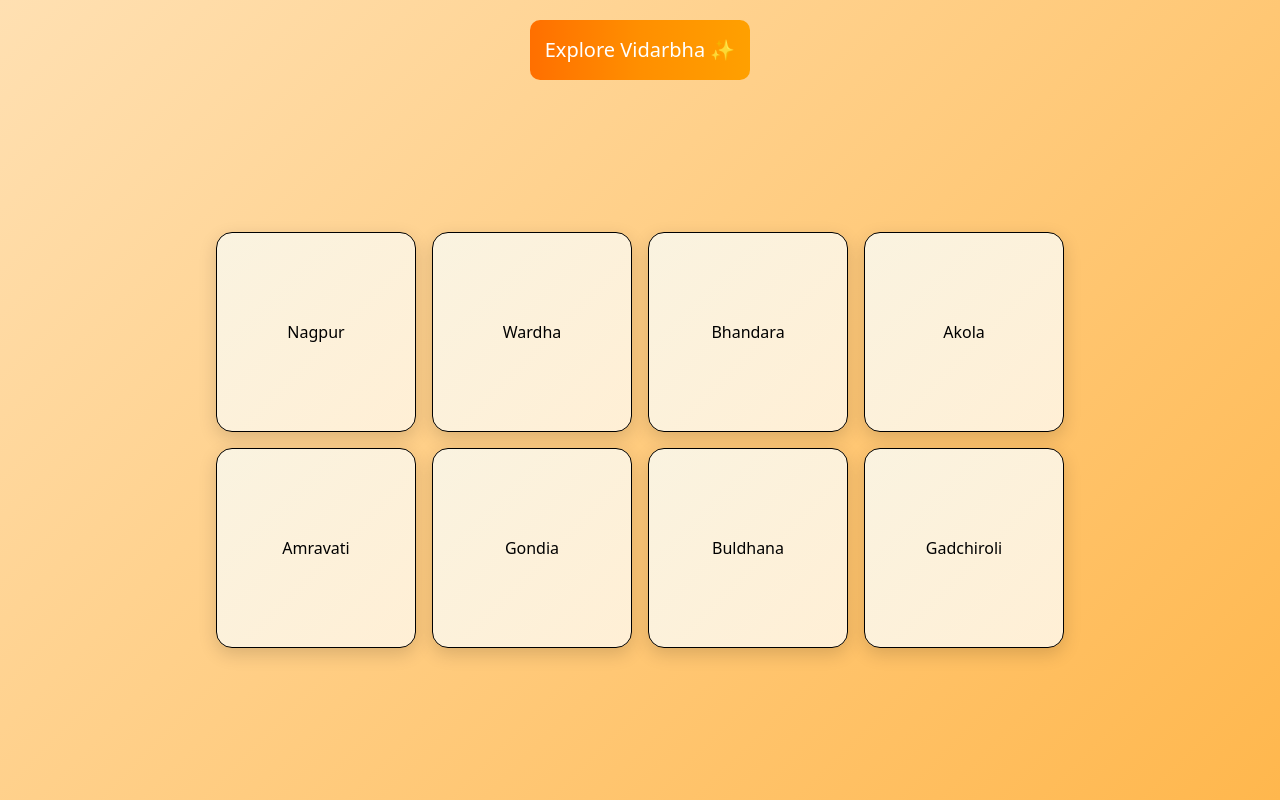
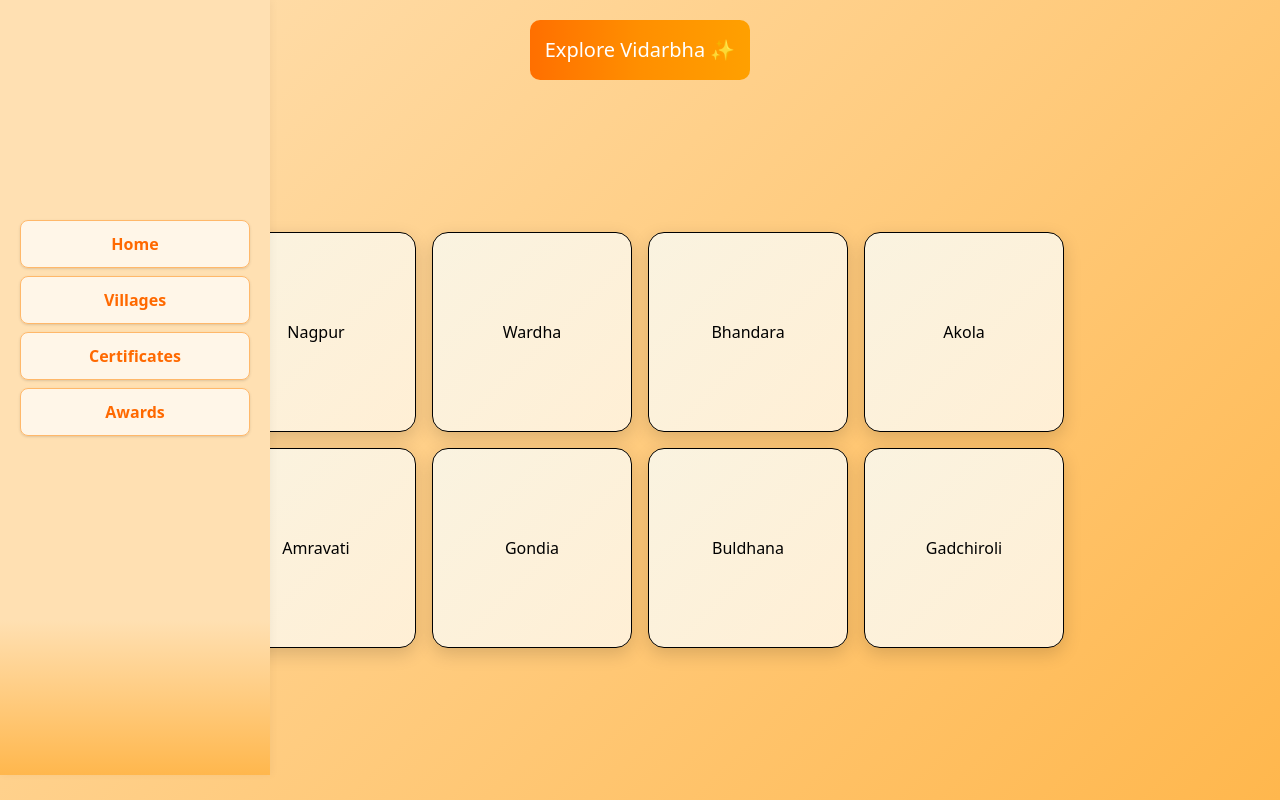
Before and after one commit to bhushanmurkute56/adventurous-vidarbha, a React (Vite) app: page / in a window 1280 px wide. Built offline with nearby package versions, Linux system fonts and the light colour scheme.

Commit message:
Adventurious Vidarbha Project Creation Started

```diff
--- /dev/null
+++ b/src/Components/Box.jsx
@@ -0,0 +1,12 @@
+import React from 'react'
+import { Link } from 'react-router'
+
+function Box({boxTitle,to}) {
+  return (
+    <div>
+        <Link to={to} className='h-[200px] w-[200px] border-1 flex items-center justify-center cursor-pointer m-2 rounded-xl card'>{boxTitle}</Link>
+    </div>
+  )
+}
+
+export default Box;
--- /dev/null
+++ b/src/Components/Buttons.jsx
@@ -0,0 +1,11 @@
+import React from 'react'
+
+function Buttons({title, className}) {
+  return (
+    <div>
+        <button className={`${className} border border-orange-300 h-12 w-full rounded-lg text-orange-500 bg-white/70 font-semibold my-1 cursor-pointer transition-all duration-200 hover:bg-orange-200 hover:text-white hover:border-orange-500 shadow-sm`}>{title}</button>
+    </div>
+  )
+}
+
+export default Buttons;
--- a/src/Components/Nagpur.jsx
+++ b/src/Components/Nagpur.jsx
@@ -2,7 +2,9 @@ import React from 'react'
 
 function Nagpur() {
   return (
-    <div>Nagpur</div>
+    <div className='text-center flex items-center justify-center min-h-screen'>
+
+    </div>
   )
 }
 
--- /dev/null
+++ b/src/Components/RightNavbar.jsx
@@ -0,0 +1,16 @@
+import React from 'react'
+import "./../index.css"
+import Buttons from './Buttons';
+
+function RightNavbar() {
+  return (
+    <div className='fixed left-0 top-0 bottom-0 h-[775px] w-[270px] bg-blue-200 border border-none flex flex-col z-0 right-navbar-bg p-5'>
+        <Buttons title="Home" className={"mt-50"}></Buttons>
+        <Buttons title="Villages"></Buttons>
+        <Buttons title="Certificates"></Buttons>
+        <Buttons title="Awards"></Buttons>
+    </div>
+  )
+}
+
+export default RightNavbar;
--- a/src/Views/App.css
+++ b/src/Views/App.css
@@ -19,3 +19,11 @@
   transition: 0.3s ease-in-out;
   box-shadow: 0 10px 25px rgba(0,0,0,0.25);
 }
+
+/* Add this to your RightNavbar CSS */
+.right-navbar-bg {
+  background: linear-gradient(180deg, #FFE0B2 80%, #FFB74D 100%);
+  /* Optional: add a little transparency */
+  /* background: linear-gradient(180deg, rgba(255,224,178,0.95) 80%, rgba(255,183,77,0.95) 100%); */
+  box-shadow: 2px 0 8px rgba(0,0,0,0.04);
+}
--- a/src/Views/App.jsx
+++ b/src/Views/App.jsx
@@ -1,35 +1,24 @@
 import React from 'react';
 import "./App.css";
-import "./../../src/index.css";
+import "./../index.css";
 import {Link} from "react-router";
+import RightNavbar from '../Components/RightNavbar';
+import Box from './../Components/Box';
 
 function App() {
   return (
-    <div className='min-h-screen flex items-center justify-center'>
+    <div className='min-h-screen flex items-center justify-center z-10'>
     <div className='header'>Explore Vidarbha ✨</div>
-    <div className='flex mt-20 flex-wrap justify-center w-[1000px]'>
-        <Link to={"/Nagpur"}>
-        <div className='h-[200px] w-[200px] border-1 flex items-center justify-center cursor-pointer m-2 rounded-xl card'>Nagpur</div>
-        </Link>
-        <Link to={"/Wardha"}>
-        <div className='h-[200px] w-[200px] border-1 flex items-center justify-center cursor-pointer m-2 rounded-xl card'>Wardha</div>
-        </Link>
-        <Link to={"/Bhandara"}>
-        <div className='h-[200px] w-[200px] border flex items-center justify-center cursor-pointer m-2 rounded-xl card'>Bhandara</div>
-        </Link>
-        <Link to="/Akola"><p className='h-[200px] w-[200px] border flex items-center justify-center cursor-pointer m-2 rounded-xl card'>Akola</p>
-        </Link>
-        <Link to={"/Amravati"}>
-        <div className='h-[200px] w-[200px] border-1 flex items-center justify-center cursor-pointer m-2 rounded-xl card'>Amravati</div>
-        </Link>
-        <Link to={"/Gondia"}>
-        <div className='h-[200px] w-[200px] border-1 flex items-center justify-center cursor-pointer m-2 rounded-xl card'>Gondia</div>
-        </Link>
-        <Link to={"/Buldhana"}>
-        <div className='h-[200px] w-[200px] border flex items-center justify-center cursor-pointer m-2 rounded-xl card'>Buldhana</div>
-        </Link>
-        <Link to="/Gadchiroli"><p className='h-[200px] w-[200px] border flex items-center justify-center cursor-pointer m-2 rounded-xl card'>Gadchiroli</p>
-        </Link>
+    <div className='flex mt-20 flex-wrap justify-center w-[1000px] items-center'>
+      <RightNavbar className="fixed left-0 top-0"/>
+      <Box to={"/Nagpur"} boxTitle={"Nagpur"}/>
+      <Box to={"/Wardha"} boxTitle={"Wardha"}/>
+      <Box to={"/Bhandara"} boxTitle={"Bhandara"}/>
+      <Box to={"/Akola"} boxTitle={"Akola"}/>
+      <Box to={"/Amravati"} boxTitle={"Amravati"}/>
+      <Box to={"/Gondia"} boxTitle={"Gondia"}/>
+      <Box to={"/Buldhana"} boxTitle={"Buldhana"}/>
+      <Box to={"/Gadchiroli"} boxTitle={"Gadchiroli"}/>
       </div>
     </div>
     )
--- a/src/main.jsx
+++ b/src/main.jsx
@@ -11,6 +11,7 @@ import Amravati from './Components/Amravati.jsx';
 import Buldhana from "./Components/Buldhana.jsx";
 import Gondia from "./Components/Gondia.jsx";
 import Gadchiroli from './Components/Gadchiroli.jsx';
+import RightNavbar from './Components/RightNavbar.jsx';
 
 const root = createRoot(document.getElementById('root'));
 
@@ -26,6 +27,7 @@ root.render(
     <Route path='/Buldhana' element={<Buldhana />}></Route>
     <Route path='/Gondia' element={<Gondia />}></Route>
     <Route path='/Gadchiroli' element={<Gadchiroli />}></Route>
+    <Route path='/RightNavbar' element={<RightNavbar />}></Route>
   </Routes>
   </BrowserRouter>
 )
```
Also changed, not shown: src/assets/trash.png (added).
